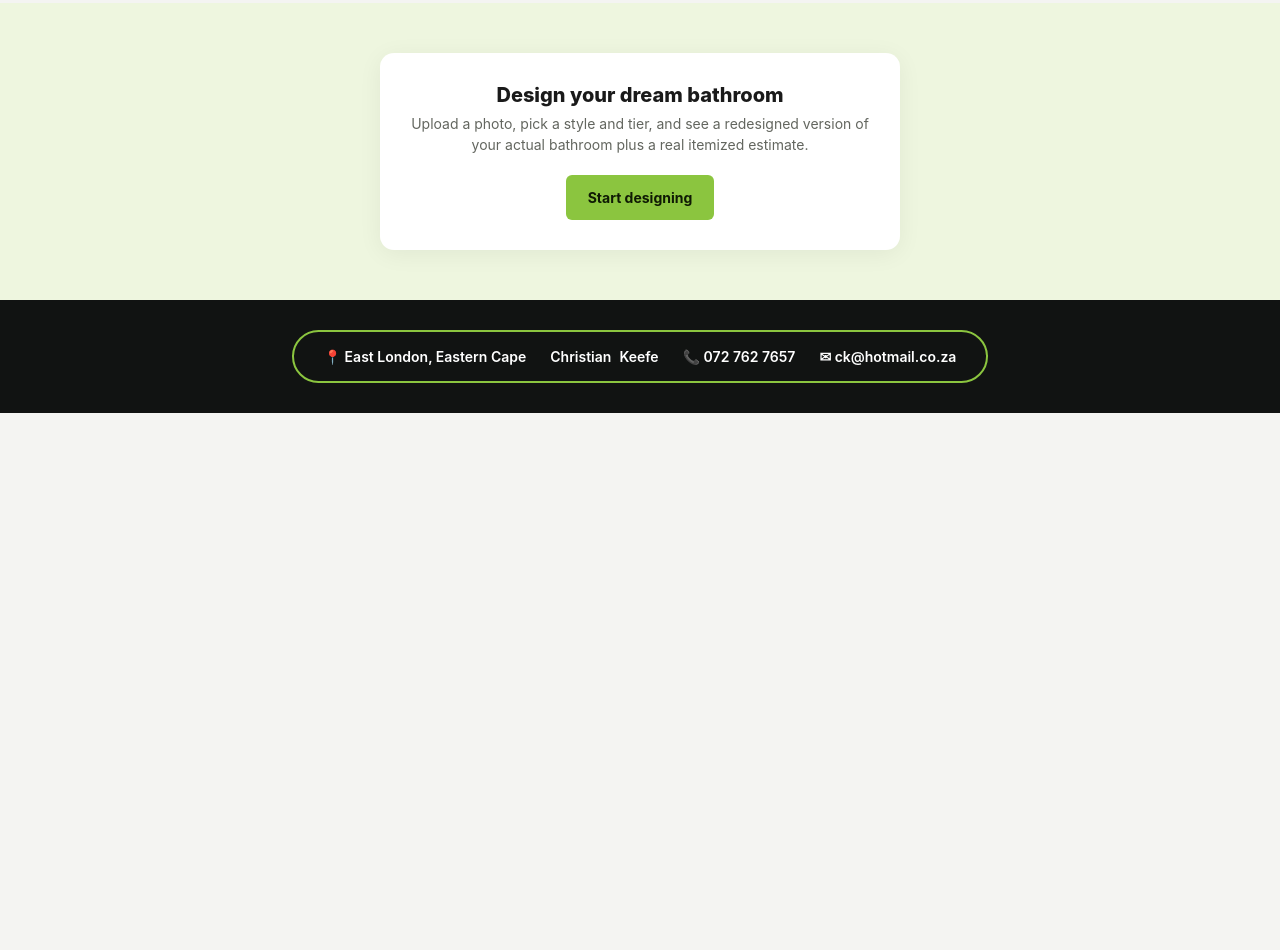
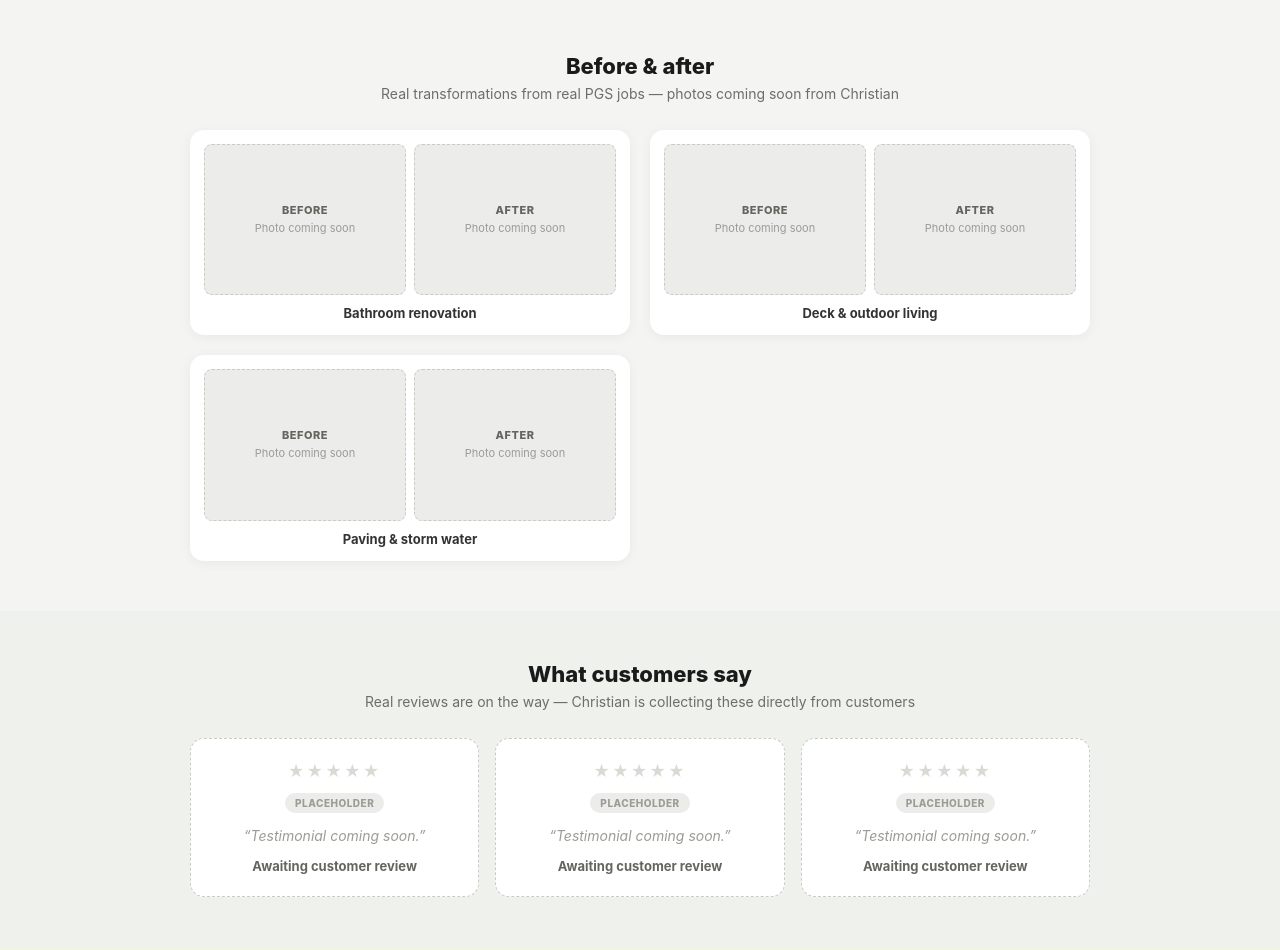
Before and after one commit to lukereesconsulting/pgs-bathroom-tool, a website: page index.html in a window 1280 px wide. Shown: the part 1424-2374 px from the top of the page. Before the commit the page ends 1837 px from the top, so only its background shows below. Drawn offline with Linux system fonts and the light colour scheme.

Commit message:
Add testimonials and before/after placeholder sections

```diff
--- a/index.html
+++ b/index.html
@@ -48,6 +48,27 @@
   .photo-real{position:relative;border-radius:10px;overflow:hidden;aspect-ratio:4/3;}
   .photo-real img{width:100%;height:100%;object-fit:cover;display:block;}
   .photo-real span{position:absolute;bottom:0;left:0;right:0;background:rgba(17,19,18,0.72);color:#fff;font-size:12px;font-weight:600;padding:8px 10px;}
+  .before-after{padding:50px 24px;background:#f4f4f2;}
+  .before-after h2{text-align:center;font-size:22px;font-weight:800;margin-bottom:6px;}
+  .before-after p.sub{text-align:center;color:#6b6f68;font-size:14px;margin-bottom:28px;}
+  .ba-grid{max-width:900px;margin:0 auto;display:grid;grid-template-columns:repeat(auto-fit,minmax(320px,1fr));gap:20px;}
+  .ba-card{background:#fff;border-radius:14px;padding:14px;box-shadow:0 2px 12px rgba(0,0,0,0.05);}
+  .ba-pair{display:grid;grid-template-columns:1fr 1fr;gap:8px;}
+  .ba-placeholder{aspect-ratio:4/3;border-radius:8px;border:1.5px dashed #c9ccc4;background:#ececea;display:flex;flex-direction:column;align-items:center;justify-content:center;text-align:center;padding:10px;color:#9a9d95;}
+  .ba-placeholder .ba-label{font-size:11px;font-weight:800;text-transform:uppercase;letter-spacing:0.5px;color:#63665f;margin-bottom:4px;}
+  .ba-placeholder .ba-hint{font-size:11px;line-height:1.4;}
+  .ba-caption{margin-top:10px;font-size:13px;font-weight:700;color:#333;text-align:center;}
+
+  .testimonials{padding:50px 24px;background:#eef1ec;}
+  .testimonials h2{text-align:center;font-size:22px;font-weight:800;margin-bottom:6px;}
+  .testimonials p.sub{text-align:center;color:#6b6f68;font-size:14px;margin-bottom:28px;}
+  .testimonial-grid{max-width:900px;margin:0 auto;display:grid;grid-template-columns:repeat(auto-fit,minmax(260px,1fr));gap:16px;}
+  .testimonial-card{background:#fff;border:1.5px dashed #c9ccc4;border-radius:14px;padding:22px;text-align:center;}
+  .testimonial-card .stars{color:#d8dad4;font-size:16px;letter-spacing:2px;margin-bottom:10px;}
+  .testimonial-card .placeholder-tag{display:inline-block;background:#ececea;color:#9a9d95;font-size:10px;font-weight:800;text-transform:uppercase;letter-spacing:0.5px;padding:4px 10px;border-radius:20px;margin-bottom:12px;}
+  .testimonial-card p{color:#9a9d95;font-size:14px;font-style:italic;line-height:1.5;margin-bottom:12px;}
+  .testimonial-card .who{font-size:13px;font-weight:700;color:#63665f;}
+
   .quote-tool{background:#eef6df;padding:50px 24px;}
   .quote-card{max-width:520px;margin:0 auto;background:var(--white);border-radius:14px;padding:30px;box-shadow:0 4px 24px rgba(0,0,0,0.06);text-align:center;}
   .quote-card h2{font-size:20px;font-weight:800;margin-bottom:6px;}
@@ -110,6 +131,59 @@
   </div>
 </section>
 
+<section class="before-after">
+  <h2>Before &amp; after</h2>
+  <p class="sub">Real transformations from real PGS jobs &mdash; photos coming soon from Christian</p>
+  <div class="ba-grid">
+    <div class="ba-card">
+      <div class="ba-pair">
+        <div class="ba-placeholder"><span class="ba-label">Before</span><span class="ba-hint">Photo coming soon</span></div>
+        <div class="ba-placeholder"><span class="ba-label">After</span><span class="ba-hint">Photo coming soon</span></div>
+      </div>
+      <div class="ba-caption">Bathroom renovation</div>
+    </div>
+    <div class="ba-card">
+      <div class="ba-pair">
+        <div class="ba-placeholder"><span class="ba-label">Before</span><span class="ba-hint">Photo coming soon</span></div>
+        <div class="ba-placeholder"><span class="ba-label">After</span><span class="ba-hint">Photo coming soon</span></div>
+      </div>
+      <div class="ba-caption">Deck &amp; outdoor living</div>
+    </div>
+    <div class="ba-card">
+      <div class="ba-pair">
+        <div class="ba-placeholder"><span class="ba-label">Before</span><span class="ba-hint">Photo coming soon</span></div>
+        <div class="ba-placeholder"><span class="ba-label">After</span><span class="ba-hint">Photo coming soon</span></div>
+      </div>
+      <div class="ba-caption">Paving &amp; storm water</div>
+    </div>
+  </div>
+</section>
+
+<section class="testimonials">
+  <h2>What customers say</h2>
+  <p class="sub">Real reviews are on the way &mdash; Christian is collecting these directly from customers</p>
+  <div class="testimonial-grid">
+    <div class="testimonial-card">
+      <div class="stars">&#9733;&#9733;&#9733;&#9733;&#9733;</div>
+      <div class="placeholder-tag">Placeholder</div>
+      <p>&ldquo;Testimonial coming soon.&rdquo;</p>
+      <div class="who">Awaiting customer review</div>
+    </div>
+    <div class="testimonial-card">
+      <div class="stars">&#9733;&#9733;&#9733;&#9733;&#9733;</div>
+      <div class="placeholder-tag">Placeholder</div>
+      <p>&ldquo;Testimonial coming soon.&rdquo;</p>
+      <div class="who">Awaiting customer review</div>
+    </div>
+    <div class="testimonial-card">
+      <div class="stars">&#9733;&#9733;&#9733;&#9733;&#9733;</div>
+      <div class="placeholder-tag">Placeholder</div>
+      <p>&ldquo;Testimonial coming soon.&rdquo;</p>
+      <div class="who">Awaiting customer review</div>
+    </div>
+  </div>
+</section>
+
 <section class="quote-tool">
   <div class="quote-card">
     <h2>Design your dream bathroom</h2>
```
Also changed, not shown: CLAUDE.md (+58 -0 lines).
